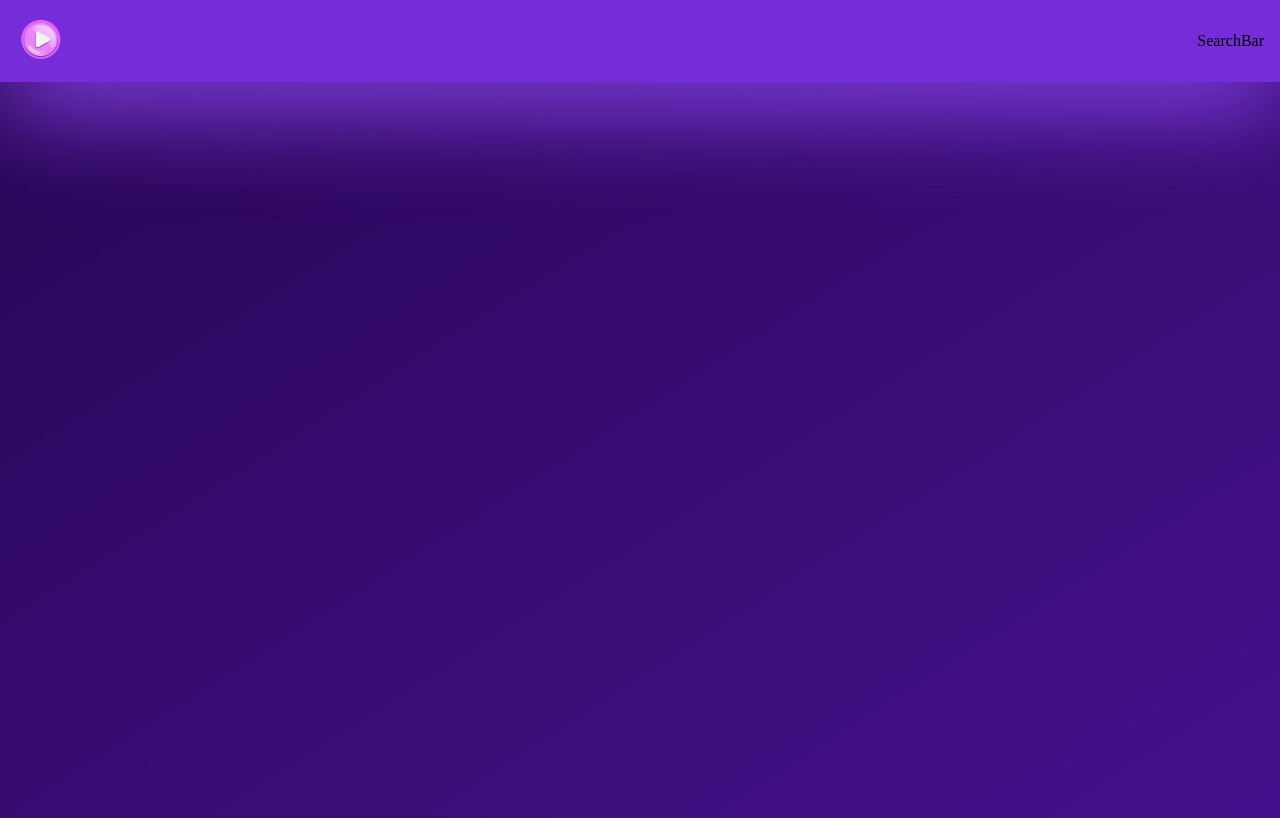
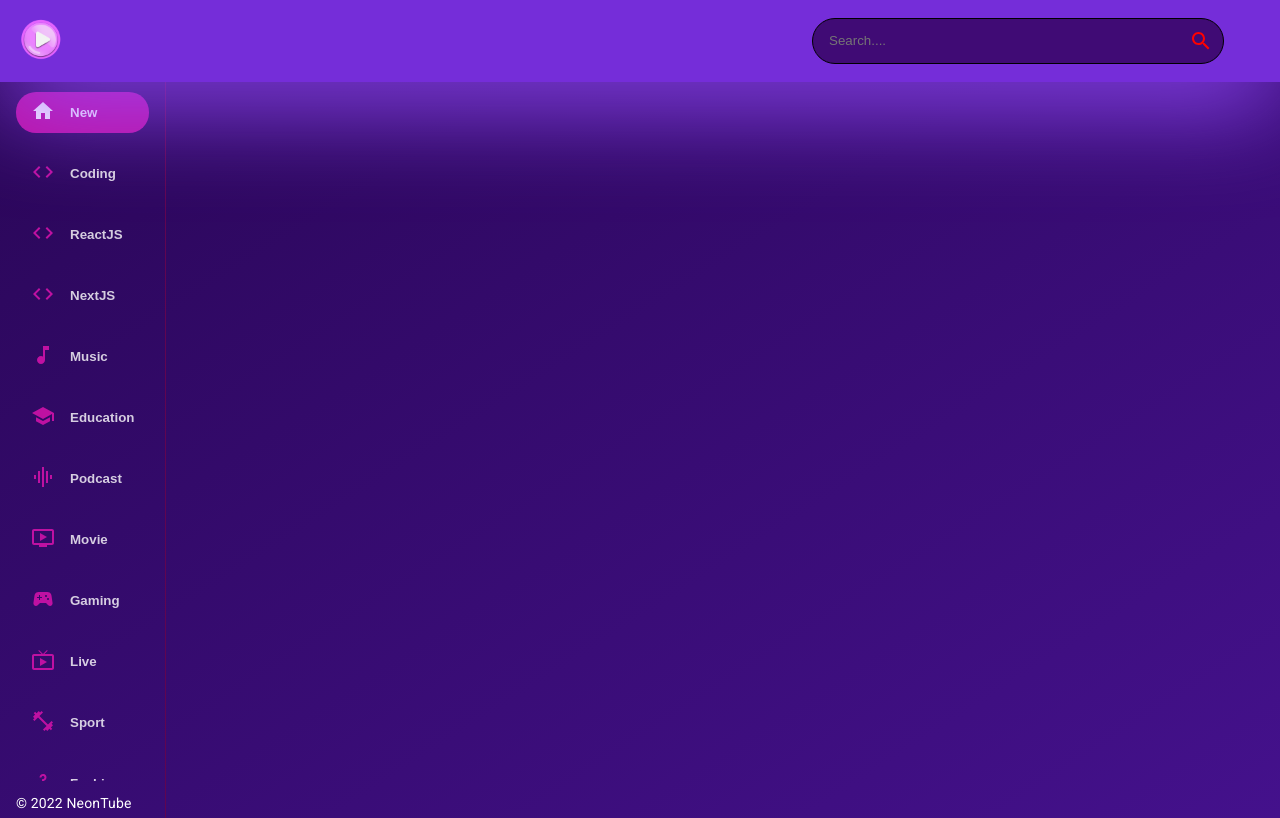
Before and after one commit to smchuma/React-NeonTube-Youtube-Clone-Project, a React (Create React App) app: page / in a window 1280 px wide. Built offline with nearby package versions, Linux system fonts and the light colour scheme; the HTML template or start-up script is replaced by a standard one.

Commit message:
added sidebar

```diff
--- a/package.json
+++ b/package.json
@@ -5,7 +5,7 @@
   "dependencies": {
     "@emotion/react": "^11.10.0",
     "@emotion/styled": "^11.10.0",
-    "@material-ui/icons": "^4.11.3",
+    "@mui/icons-material": "^5.10.3",
     "@mui/material": "^5.10.2",
     "@testing-library/jest-dom": "^5.16.4",
     "@testing-library/react": "^13.3.0",
@@ -13,6 +13,7 @@
     "axios": "^0.27.2",
     "react": "^18.2.0",
     "react-dom": "^18.2.0",
+    "react-icons": "^4.4.0",
     "react-player": "^2.10.1",
     "react-router-dom": "^6.3.0",
     "react-scripts": "5.0.1",
--- a/src/Components/Navbar/Navbar.jsx
+++ b/src/Components/Navbar/Navbar.jsx
@@ -1,4 +1,4 @@
-import { Link, Stack, Typography } from "@mui/material";
+import { Link, Stack } from "@mui/material";
 import React from "react";
 import logo from "../../images/logo.png";
 import { SearchBar } from "../../Components";
--- a/src/Components/SearchBar/SearchBar.jsx
+++ b/src/Components/SearchBar/SearchBar.jsx
@@ -1,9 +1,44 @@
+import { Search } from "@mui/icons-material";
+import { IconButton, Paper } from "@mui/material";
 import React from "react";
-import { Paper, IconButton } from "@mui/material";
-// import { SearchIcon } from "@mui/icons-material";
 
 const SearchBar = () => {
-  return <div>SearchBar</div>;
+  return (
+    <div>
+      <Paper
+        component="form"
+        onSubmit={() => {}}
+        sx={{
+          borderRadius: 20,
+          border: "1px solid black",
+          pl: 2,
+          boxShadow: "none",
+          mr: { sm: 5 },
+          backgroundColor: "#400B75",
+          color: "white",
+        }}
+      >
+        <input
+          className="search-bar"
+          placeholder="Search...."
+          value=""
+          onChange={() => {}}
+          style={{
+            backgroundColor: "#400B75",
+            color: "white",
+          }}
+        />
+        <IconButton
+          sx={{
+            p: "10px",
+            color: "red",
+          }}
+        >
+          <Search />
+        </IconButton>
+      </Paper>
+    </div>
+  );
 };
 
 export default SearchBar;
--- /dev/null
+++ b/src/Components/SideBar/SideBar.jsx
@@ -0,0 +1,47 @@
+import React from "react";
+import { Stack } from "@mui/material";
+import { categories } from "../../utils/utils";
+
+const selectedCategory = "New";
+
+const SideBar = () => {
+  return (
+    <Stack
+      direction="row"
+      sx={{
+        overflow: "auto",
+        height: { sx: "auto", md: "95%" },
+        flexDirection: { md: "column" },
+      }}
+    >
+      {categories.map((category) => (
+        <button
+          className="category-btn"
+          style={{
+            background: category.name === selectedCategory && "#bf11a2",
+            color: "#fff",
+          }}
+          key={category.name}
+        >
+          <span
+            style={{
+              color: category.name === selectedCategory ? "white" : "#BF11A2",
+              marginRight: "15px",
+            }}
+          >
+            {category.icon}
+          </span>
+          <span
+            style={{
+              opacity: category.name === selectedCategory ? "1" : "0.8",
+            }}
+          >
+            {category.name}
+          </span>
+        </button>
+      ))}
+    </Stack>
+  );
+};
+
+export default SideBar;
--- a/src/Components/index.js
+++ b/src/Components/index.js
@@ -1,2 +1,3 @@
 export { default as Navbar } from "./Navbar/Navbar";
 export { default as SearchBar } from "./SearchBar/SearchBar";
+export { default as SideBar } from "./SideBar/SideBar";
--- a/src/Routes/Feed/Feed.jsx
+++ b/src/Routes/Feed/Feed.jsx
@@ -1,10 +1,29 @@
 import React from "react";
 import { Box, Stack, Typography } from "@mui/material";
+import { SideBar } from "../../Components";
 
 const Feed = () => {
   return (
     <Stack sx={{ flexDirection: { sx: "column", md: "row" } }}>
-      <Box sx={{ height: { sx: "auto", md: "92vh" } }}></Box>
+      <Box
+        sx={{
+          height: { sx: "auto", md: "92vh" },
+          borderRight: "1px solid #610551",
+          px: { sx: 0, md: 2 },
+        }}
+      >
+        <SideBar />
+        <Typography
+          variant="body2"
+          className="copyright"
+          sx={{
+            color: "white",
+            mt: 1.5,
+          }}
+        >
+          &copy; 2022 NeonTube
+        </Typography>
+      </Box>
     </Stack>
   );
 };
```
Also changed, not shown: src/utils/utils.js (renamed from src/utilities/utilities.js), 1 other file (tests, documents, lock files or other folders).
